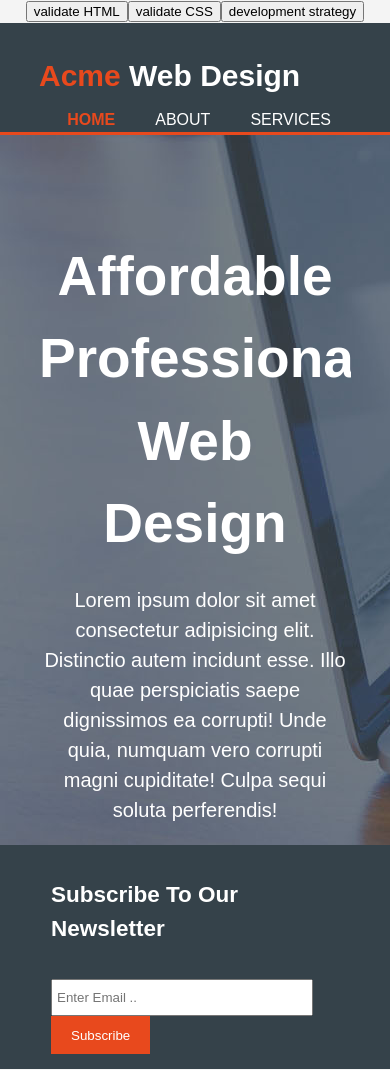
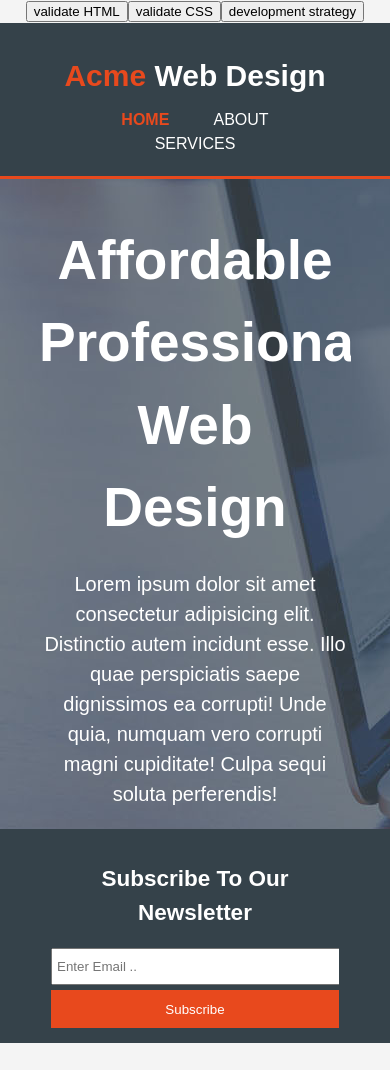
Before and after one commit to IrynaSpyrydonova/acme-web-design, a plain HTML site: page index.html in a window 390 px wide. Shown: the top 1070 px of the page. Drawn offline with Linux system fonts and the light colour scheme.

Commit message:
Added media-queries

```diff
--- a/style.css
+++ b/style.css
@@ -177,3 +177,40 @@ footer{
     background-color:#e8491d;
     text-align: center;
 }
+
+/* Media Queries */
+@media(max-width : 768px) {
+
+    header #branding,
+    header nav,
+    header nav li,
+    #newsletter h1,
+    #newsletter form,
+    #boxes .box,
+    article#main-col,
+    aside#sidebar
+    {
+        float: none;
+        text-align: center;
+        width: 100%;
+    }
+
+    header {
+        padding-bottom: 20px;
+    }
+
+    #showcase h1 {
+        margin-top: 40px;
+    }
+
+    #newsletter button, .quote button {
+        display: block;
+        width: 100%;
+    }
+
+    #newsletter form input[type="email"], .quote input, .quote textarea {
+        width: 100%;
+        margin-bottom: 5px;
+    }
+
+}
```
